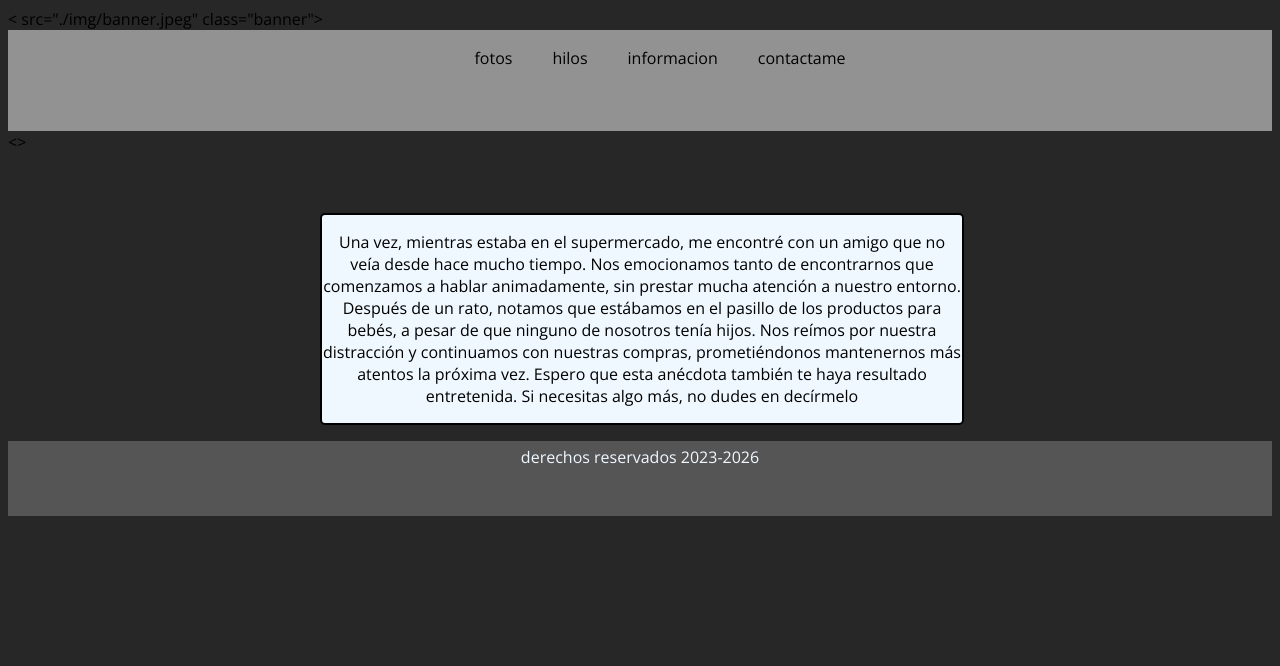
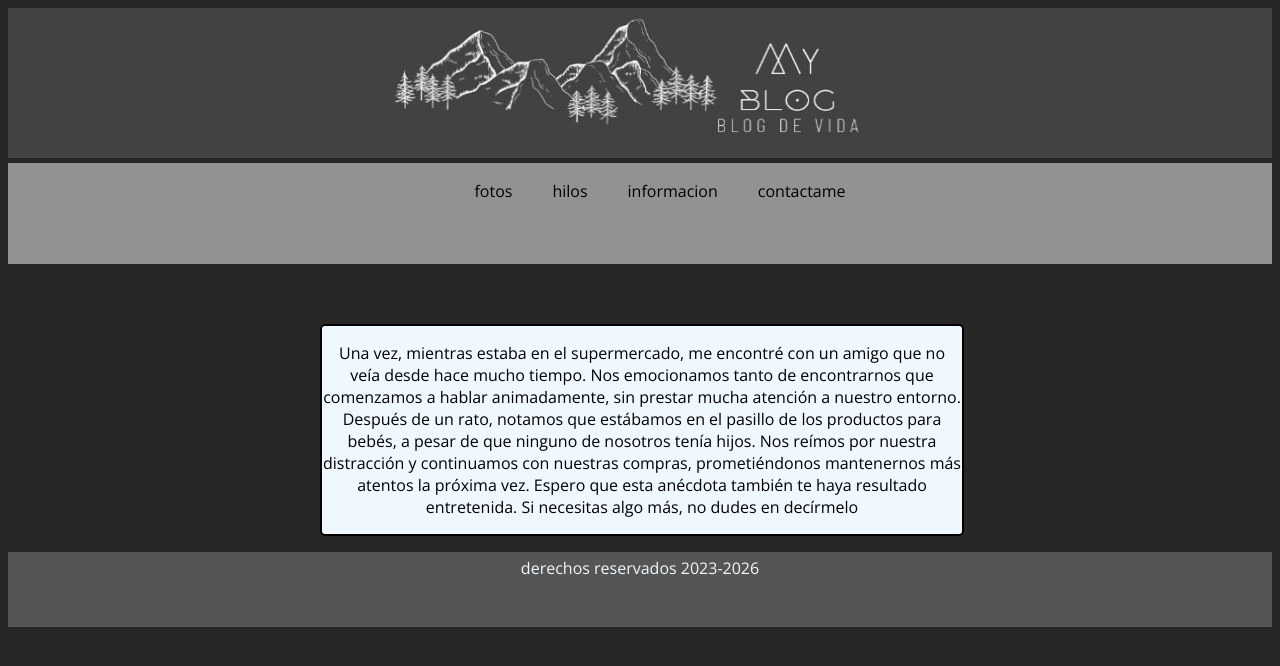
Before and after one commit to ovejadijital/coder-etrega-dos, a plain HTML site: page index.html in a window 1280 px wide. Drawn offline with nearby package versions, Linux system fonts and the light colour scheme.

Commit message:
actualizacion semi final 1.7.3.2

```diff
--- a/index.html
+++ b/index.html
@@ -15,7 +15,7 @@
 <body>
 
     <header>
-        < src="./img/banner.jpeg" class="banner">
+        <img src="./img/banner.jpeg" class="banner">
         <nav class="navbar">
             <ul>
 
@@ -27,7 +27,7 @@
             </ul>
         </nav>
     </header>
-    <>
+    <main >
 
         <section class="section-index">
 
```
